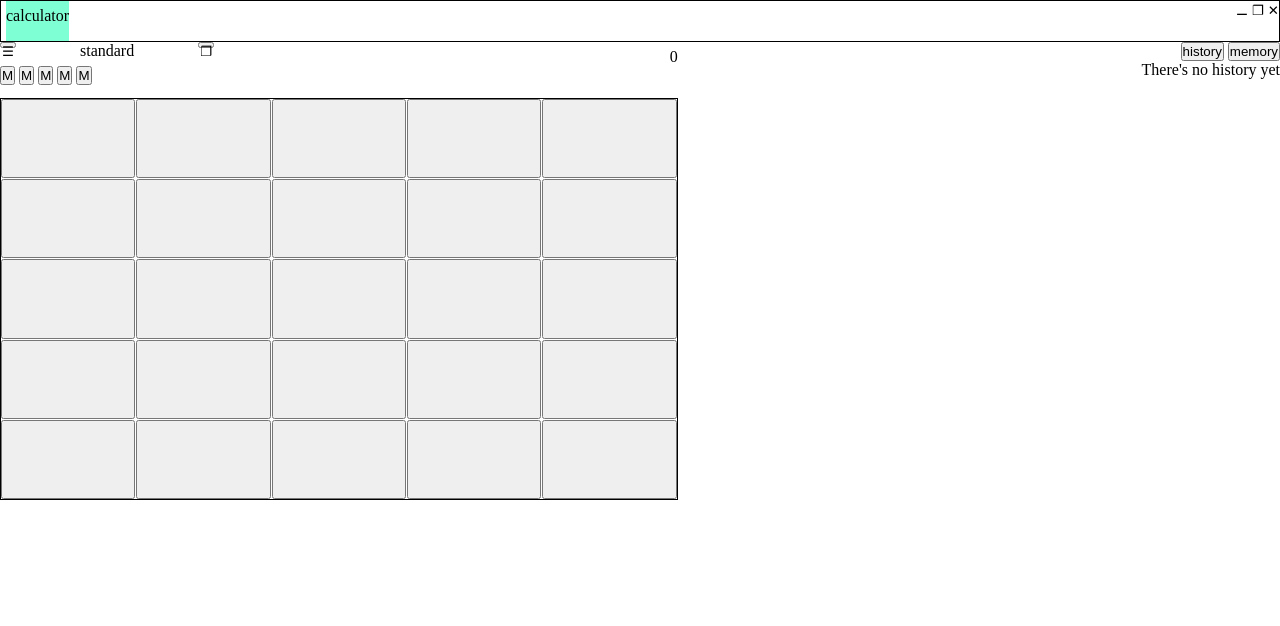
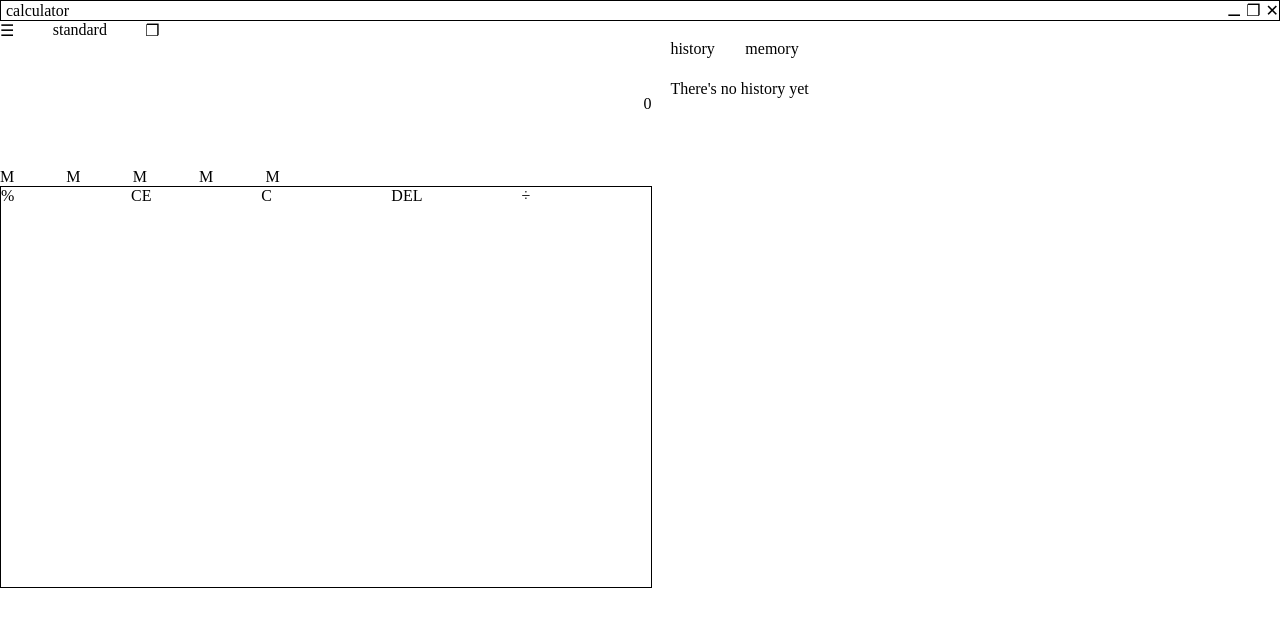
Before and after one commit to arezooruhi/calculator-1, a plain HTML site: page index.html in a window 1280 px wide. Drawn offline with Linux system fonts and the light colour scheme.

Commit message:
1.change all buttons 2.sort most itemes

```diff
--- a/index.html
+++ b/index.html
@@ -16,16 +16,16 @@
     <div class="container">
         <div class="header">
             <p>calculator</p>
-            <div>
-                <button>
+            <div class="headerBtn">
+                <p>
                     &#9866;
-                </button>
-                <button>
+                </p>
+                <p>
                     &#10064;
-                </button>
-                <button>
+                </p>
+                <p>
                     &#10005;
-                </button>
+                </p>
             </div>
 
         </div>
@@ -33,16 +33,16 @@
         <div class="displaySection">
             <!--بخش اول قسمت دوم که شامل منوی همبرگری و گزینه ی استادارداست میشود.-->
             <div class="displayBar">
-                <button>
+                <p>
                     &#9776;
-                </button>
+                </p>
 
                 <p>
                     standard
                 </p>
-                <button>
+                <p>
                     &#10064;
-                </button>
+                </p>
 
             </div>
 
@@ -56,11 +56,11 @@
 
             <!--بخش سوم قسمت دوم که شامل پنج دکمه میشود.-->
             <div class="memorySection">
-                <button>M</button>
-                <button>M</button>
-                <button>M</button>
-                <button>M</button>
-                <button>M</button>
+                <p>M</p>
+                <p>M</p>
+                <p>M</p>
+                <p>M</p>
+                <p>M</p>
             </div>
 
 
@@ -69,51 +69,52 @@
         </div>
         <!-- در این بخش تاریخچه نمایش داده میشود و سمت راست صفحه قرار دارد-->
         <div class="historySection">
-            <div>
-                <button>
+            <div class="historyMemory">
+                <p>
                     history
-                </button>
-                <button>
+                </p>
+                <p>
                     memory
-                </button>
+                </p>
             </div>
 
-            <div>
+            <div class="resultSection">
                 <p>There's no history yet </p>
             </div>
 
         </div>
         <div class="keyNumber">
-            <button></button>
-            <button></button>
-            <button></button>
-            <button></button>
-            <button></button>
-            <button></button>
-            <button></button>
-            <button></button>
-            <button></button>
-            <button></button>
-            <button></button>
-            <button></button>
-            <button></button>
-            <button></button>
-            <button></button>
-            <button></button>
-            <button></button>
-            <button></button>
-            <button></button>
-            <button></button>
-            <button></button>
-            <button></button>
-            <button></button>
-            <button></button>
-            <button></button>
+            <p>%</p>
+            <p>CE</p>
+            <p>C</p>
+            <p>DEL</p>
+            <p>&#247;</p>
+            <p></p>
+            <p></p>
+            <p></p>
+            <p></p>
+            <p></p>
+            <p></p>
+            <p></p>
+            <p></p>
+            <p></p>
+            <p></p>
+            <p></p>
+            <p></p>
+            <p></p>
+            <p></p>
+            <p></p>
+            <p></p>
+            <p></p>
+            <p></p>
+            <p></p>
+            <p></p>
         </div>
 
     </div>
 
 
+    <script src="./"></script>
 </body>
 
 </html>
--- a/style.css
+++ b/style.css
@@ -1,54 +1,68 @@
+* {
+  margin: 0;
+  padding: 0;
+}
+
+.container {
+  display: grid;
+  grid-template-columns: ;
+  grid-template-rows: ;
+  grid-template-areas:
+    "header header "
+    "displaySection historySection"
+    " keyNumber historySection";
+}
+/* start header */
+
 .header {
   border: 1px solid;
   display: flex;
   flex-direction: row;
   justify-content: space-between;
-    height: 5vh;
   grid-area: header;
-
+  align-items: center;
 }
 
-* {
-    margin: 0;
-    padding: 0;
+.header .headerBtn {
+  display: flex;
+  flex-direction: row;
+}
+.header p {
+  margin-left: 5px;
 }
 
-.header button {
-    background: none;
-    border: none;
-    outline: none;
-    box-shadow: none;
+/* end of header */
 
+/* start display section */
+
+.displaySection {
+  grid-area: displaySection;
+  display: flex;
+  flex-direction: column;
+}
+.displaySection .displayBar {
+  display: flex;
+  flex-direction: row;
+  gap: 3vw;
 }
 
-.header p {
-    background-color: aquamarine;
-    margin-left: 5px;
-    padding: 6px 0;
-    justify-content: center;
-
-
+.displaySection .display {
+  display: flex;
+  justify-content: right;
+  align-items: center;
+  height: 10vw;
 }
 
-.displayBar {
-
+.displaySection .memorySection {
   display: flex;
   flex-direction: row;
-    gap: 5vw;
-    height: 10%;
-
+  justify-content: left;
+  gap: 8%;
 }
 
-.display p {
-    text-align: right;
+/* end of display section */
 
-}
-
-.historySection {
-    text-align: right;
-    grid-area: historySection;
-
-}
+/* start key number */
 
 .keyNumber {
   border: 1px solid;
@@ -59,19 +73,27 @@
   gap: 1px;
   grid-area: keyNumber;
 }
-.displaySection{
-    grid-area: displaySection;
+
+/* end of key number */
+
+/* start history */
+
+.historySection {
+  display: flex;
+  flex-direction: column;
+  gap: 15%;
+  padding: 3% 0 0 3%;
 }
 
-.container{
-    display: grid;
-    grid-template-columns: ;
-    grid-template-rows: ;
-    grid-template-areas:
-    "header header "
-    "displaySection historySection"
-    " keyNumber historySection"
+.historySection .historyMemory {
+  display: flex;
+  flex-direction: row;
+  gap: 5%;
+}
 
-     ;
+.historySection .resultSection {
+  display: flex;
+  flex-direction: row;
+}
 
-}
+/* end of history */
```
Lines whose indentation alone changed are shown as unchanged.
